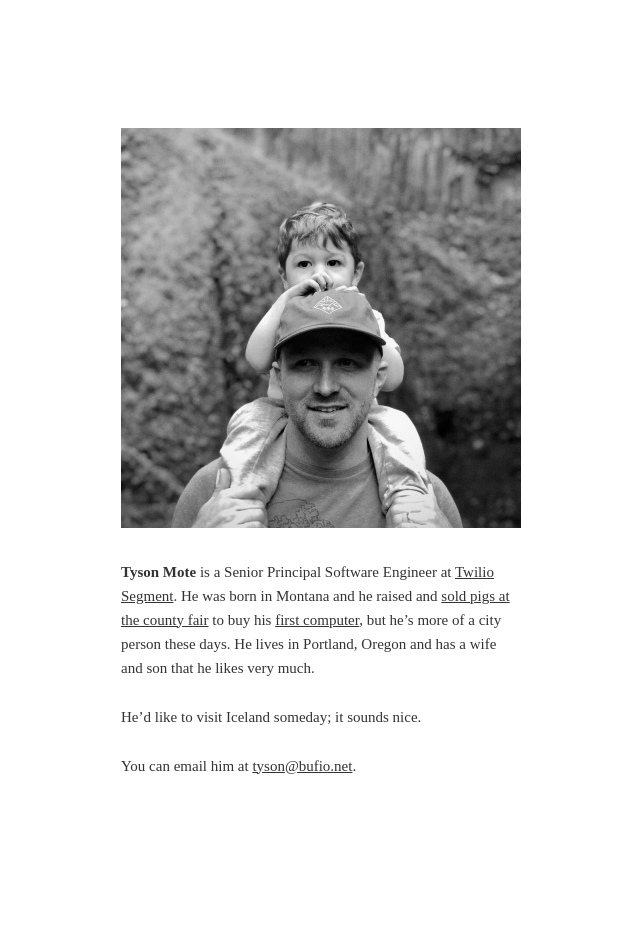
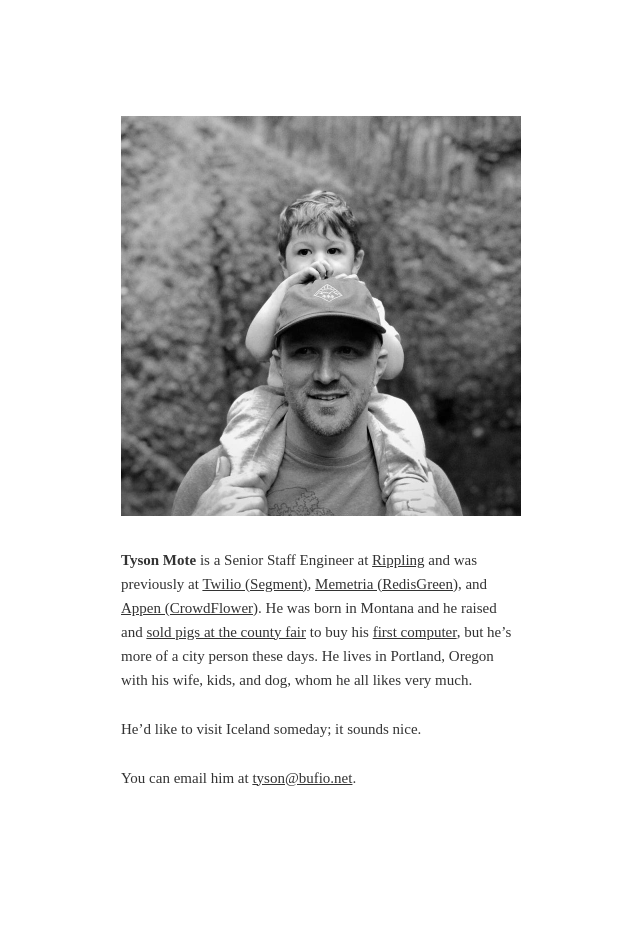
Before and after one commit to tysonmote/www.bufio.net, a Jekyll site: the page built from index.markdown, in a window 1280 px wide. Shown: the whole page, without its empty margins (319-959 px from the left). Built offline with Jekyll 4.4.1, drawn with Linux system fonts in a browser that asks for light colours; some web fonts are replaced.

Commit message:
Update index, Ruby version, Jekyll version

```diff
--- a/Gemfile
+++ b/Gemfile
@@ -6,3 +6,5 @@
   gem "jekyll-feed", "~> 0.12"
   gem "jekyll-seo-tag", "~> 2.6"
 end
+
+gem "webrick", "~> 1.8"
--- a/index.markdown
+++ b/index.markdown
@@ -4,7 +4,7 @@
 
 <img class="u-max-full-width" src="/assets/tyson_800x800.jpg" alt="Tyson and his son riding on his shoulders." />
 
-**Tyson Mote** is a Senior Principal Software Engineer at [Twilio Segment](https://segment.com/). He was born in Montana and he raised and [sold pigs at the county fair](https://eldoradocountyfair.org/livestock.html) to buy his [first computer](https://everymac.com/systems/apple/ibook/specs/ibook_se.html), but he's more of a city person these days. He lives in Portland, Oregon and has a wife and son that he likes very much.
+**Tyson Mote** is a Senior Staff Engineer at [Rippling](https://rippling.com) and was previously at [Twilio (Segment)](https://segment.com/), [Memetria (RedisGreen)](https://www.memetria.com), and [Appen (CrowdFlower)](https://appen.com). He was born in Montana and he raised and [sold pigs at the county fair](https://eldoradocountyfair.org/livestock.html) to buy his [first computer](https://everymac.com/systems/apple/ibook/specs/ibook_se.html), but he's more of a city person these days. He lives in Portland, Oregon with his wife, kids, and dog, whom he all likes very much.
 
 He'd like to visit Iceland someday; it sounds nice.
 
```
Also changed, not shown: Gemfile.lock, README.md (added), 1 other file.
